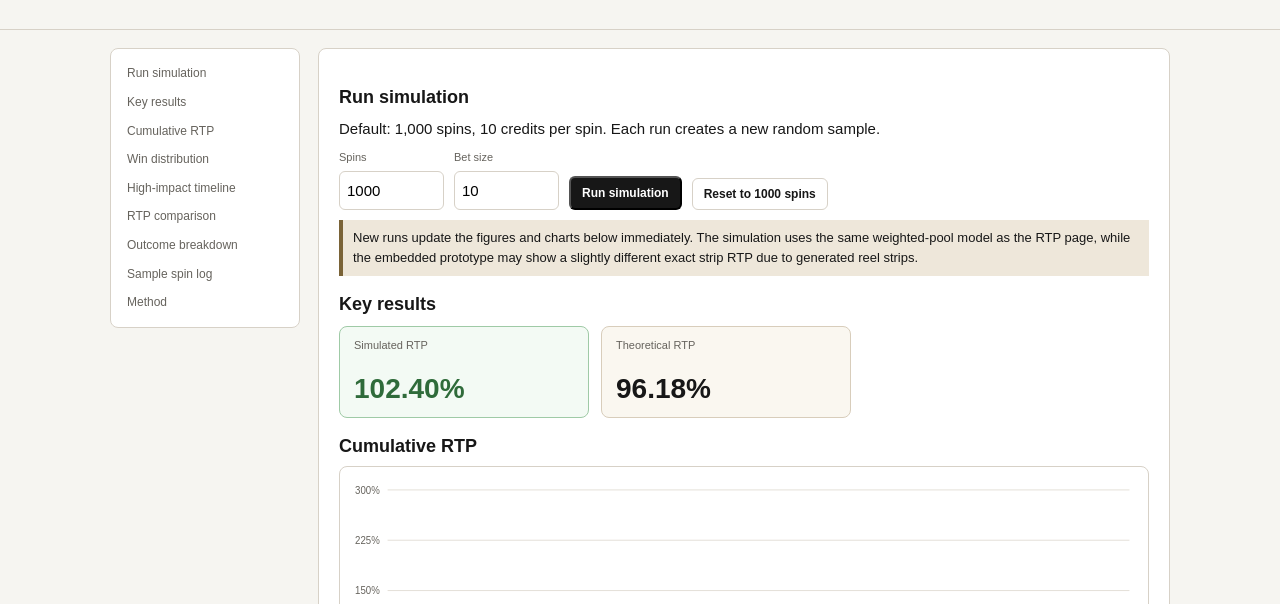
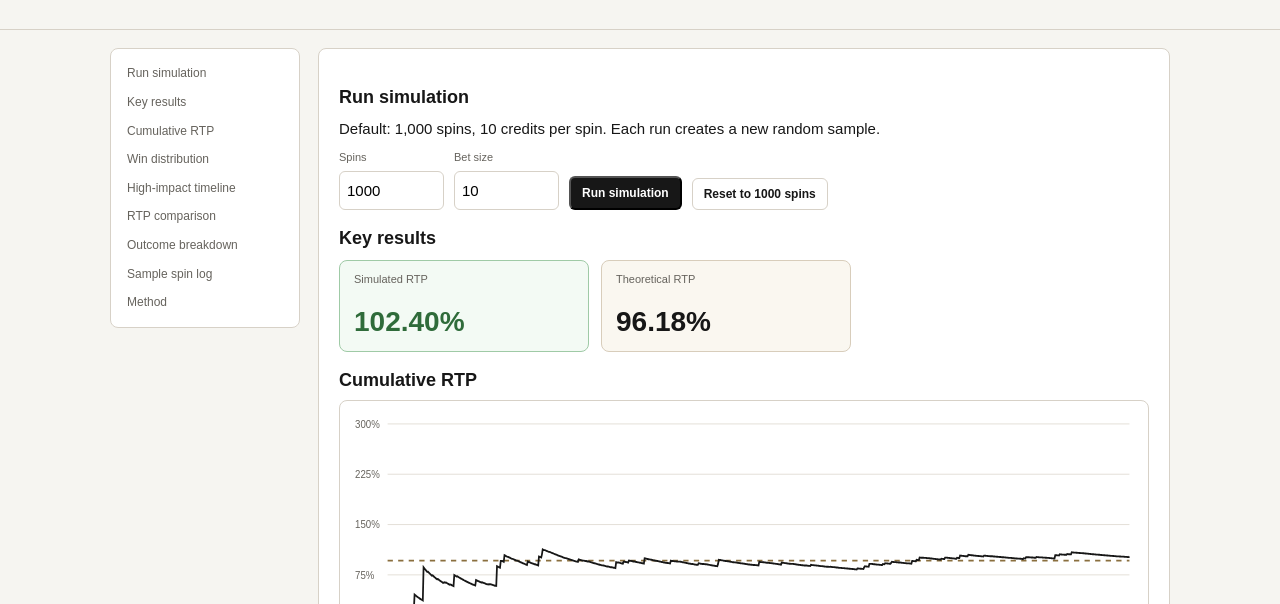
Before and after one commit to Kopparmarra/igaming-documentation-portfolio, a plain HTML site: page simulation-rtp-verification.html in a window 1280 px wide. Shown: the part 196-800 px from the top of the page. Drawn offline with Linux system fonts and the light colour scheme.

Commit message:
Update simulation-rtp-verification.html

```diff
--- a/simulation-rtp-verification.html
+++ b/simulation-rtp-verification.html
@@ -66,12 +66,7 @@
       <button class="btn" id="run-btn" type="button">Run simulation</button>
       <button class="secondary-btn" id="reset-btn" type="button">Reset to 1000 spins</button>
     </div>
-    <div class="note small-note">
-      New runs update the figures and charts below immediately. The simulation uses the same weighted-pool model
-      as the RTP page, while the embedded prototype may show a slightly different exact strip RTP due to generated reel strips.
-    </div>
-
-    <h2 id="summary">Key results</h2>
+<h2 id="summary">Key results</h2>
     <div class="kpi-grid kpi-grid-primary">
       <div class="kpi kpi-large" id="kpi-rtp-box"><span>Simulated RTP</span><strong id="kpi-rtp">-</strong></div>
       <div class="kpi kpi-large"><span>Theoretical RTP</span><strong>96.18%</strong></div>
```
